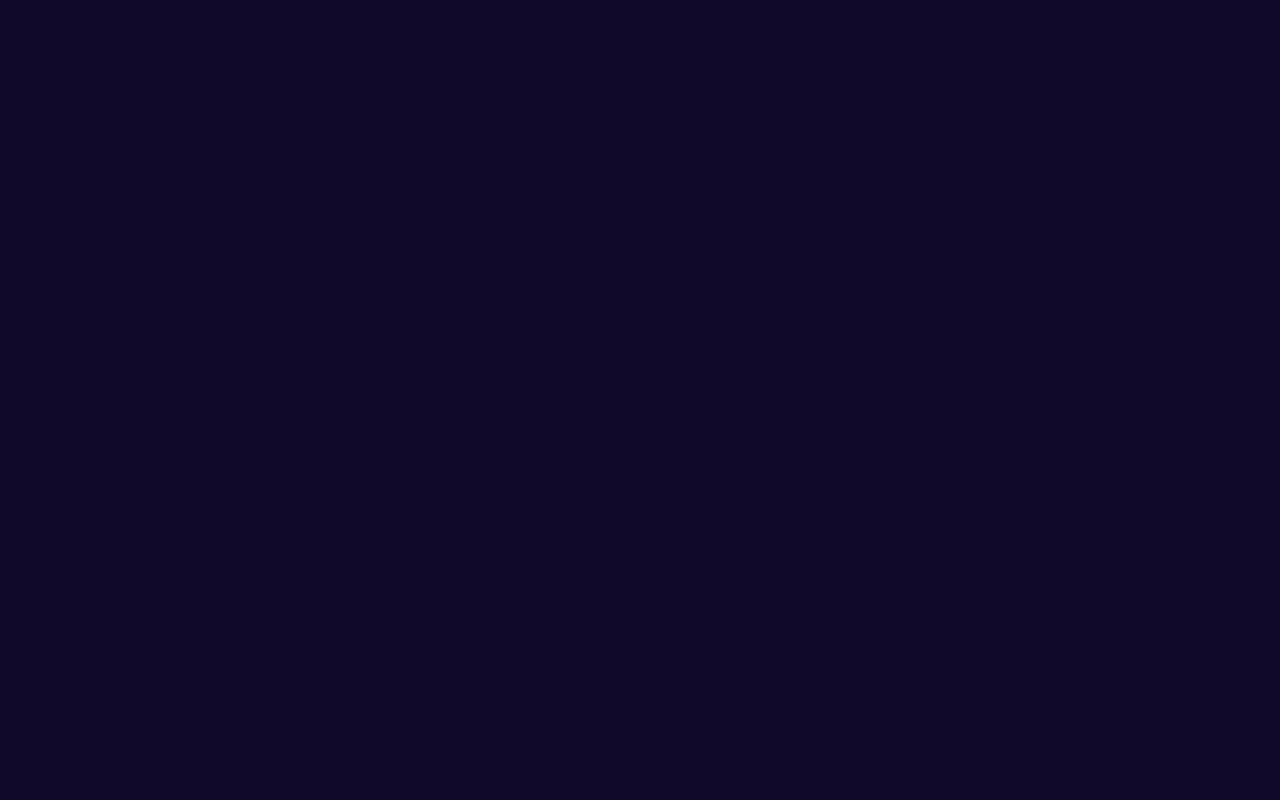
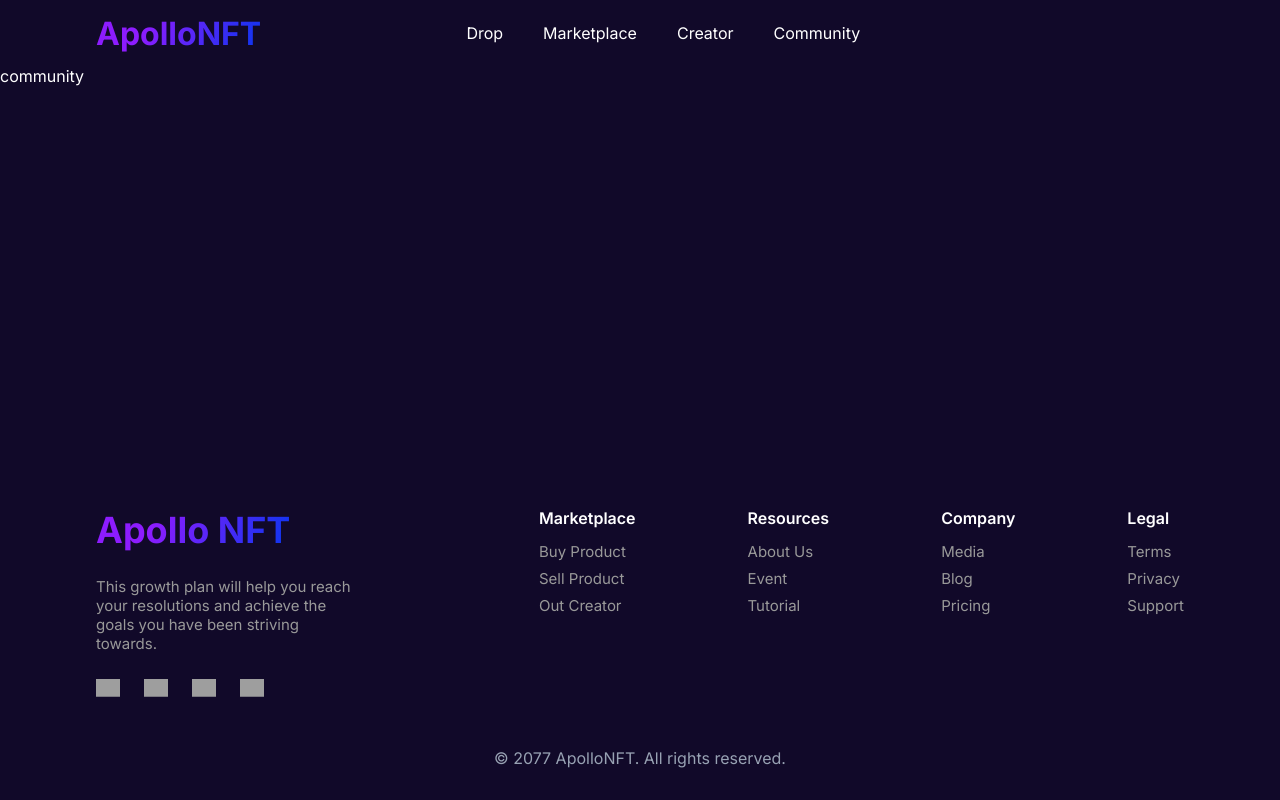
Before and after one commit to davidmedev222/landing-apollonft-react, a React (Vite) app: page /community in a window 1280 px wide. Before the commit this address had no page. Built offline with nearby package versions, Linux system fonts and the light colour scheme; grey boxes are pictures that could not be loaded.

Commit message:
feat(web): add pages for the redirect with links

```diff
--- /dev/null
+++ b/src/pages/community/CommunityPage.jsx
@@ -0,0 +1,9 @@
+const CommunityPage = () => {
+  return (
+    <main>
+      community
+    </main>
+  )
+}
+
+export { CommunityPage }
--- /dev/null
+++ b/src/pages/creator/CreatorPage.jsx
@@ -0,0 +1,9 @@
+const CreatorPage = () => {
+  return (
+    <main>
+      creator
+    </main>
+  )
+}
+
+export { CreatorPage }
--- /dev/null
+++ b/src/pages/drop/DropPage.jsx
@@ -0,0 +1,9 @@
+const DropPage = () => {
+  return (
+    <main>
+      drop
+    </main>
+  )
+}
+
+export { DropPage }
--- a/src/pages/export.jsx
+++ b/src/pages/export.jsx
@@ -1,4 +1,8 @@
 import { LayoutPages } from './layout/LayoutPages'
 import { HomePage } from './home/HomePage'
+import { DropPage } from './drop/DropPage'
+import { MarketplacePage } from './marketplace/MarketplacePage'
+import { CreatorPage } from './creator/CreatorPage'
+import { CommunityPage } from './community/CommunityPage'
 
-export { LayoutPages, HomePage }
+export { LayoutPages, HomePage, DropPage, MarketplacePage, CreatorPage, CommunityPage }
--- /dev/null
+++ b/src/pages/marketplace/MarketplacePage.jsx
@@ -0,0 +1,9 @@
+const MarketplacePage = () => {
+  return (
+    <main>
+      market
+    </main>
+  )
+}
+
+export { MarketplacePage }
--- a/src/routes/App.jsx
+++ b/src/routes/App.jsx
@@ -1,6 +1,6 @@
 import '../styles/App.scss'
 import { BrowserRouter, Route, Routes } from 'react-router-dom'
-import { LayoutPages, HomePage } from '../pages/export'
+import { LayoutPages, HomePage, DropPage, MarketplacePage, CreatorPage, CommunityPage } from '../pages/export'
 
 const App = () => {
   return (
@@ -8,6 +8,10 @@ const App = () => {
       <Routes>
         <Route path='/' element={<LayoutPages />}>
           <Route index element={<HomePage />} />
+          <Route path='drop' element={<DropPage />} />
+          <Route path='marketplace' element={<MarketplacePage />} />
+          <Route path='creator' element={<CreatorPage />} />
+          <Route path='community' element={<CommunityPage />} />
         </Route>
       </Routes>
     </BrowserRouter>
```
